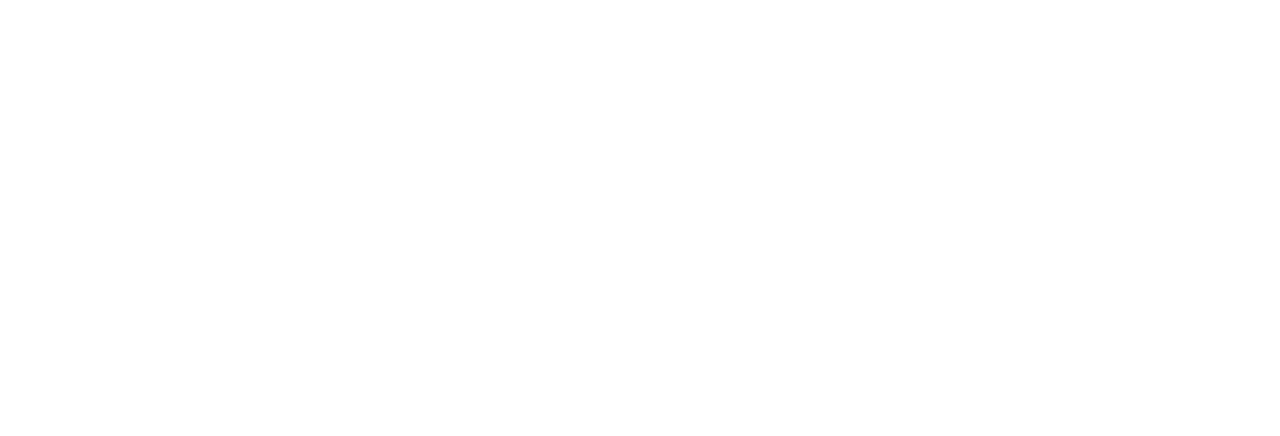
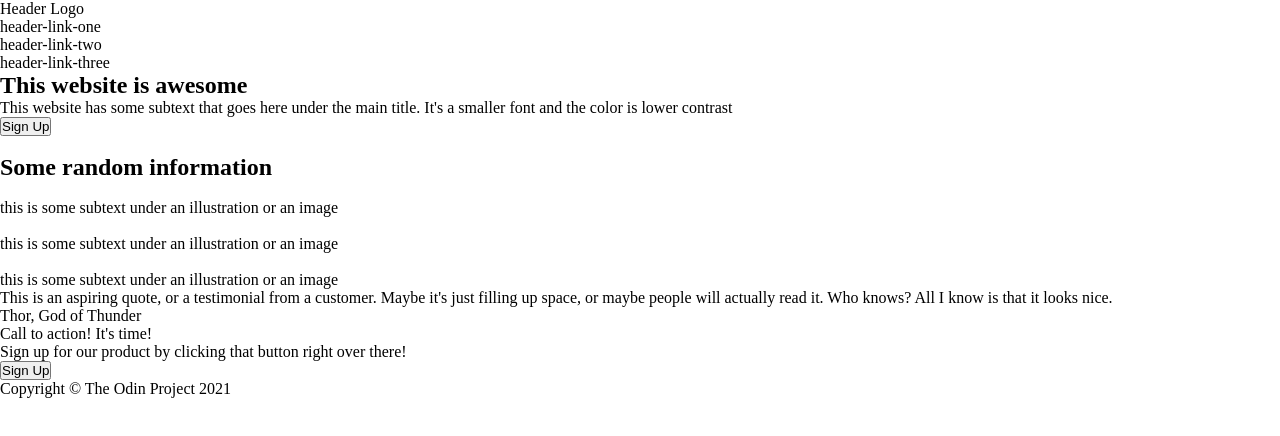
Before and after one commit to edu-klemos/odin-landing-page, a plain HTML site: page index.html in a window 1280 px wide. Drawn offline with Linux system fonts and the light colour scheme.

Commit message:
Add basic structure to the html page

```diff
--- a/index.html
+++ b/index.html
@@ -7,6 +7,73 @@
     <title>Landing Page</title>
 </head>
 <body>
+    <nav class="navbar">
+        <div class="container">
+            <div class="logo">Header Logo</div>
+            <div class="links">
+                <ul>
+                    <li>header-link-one</li>
+                    <li>header-link-two</li>
+                    <li>header-link-three</li>
+                </ul>
+            </div>
+        </div>
+    </nav>
+
+    <div class="header">
+        <div class="container"></div>
+        <div class="header-block">
+            <h2>This website is awesome</h2>
+            <p>This website has some subtext that goes here under the main title. It's a smaller font and the color is lower contrast</p>
+            <button>Sign Up</button>
+        </div>
+        <div class="header-image">
+            <img src="" alt="">
+        </div>
+    </div>
+
+    <div class="text-boxes">
+        <div class="container">
+            <h2>Some random information</h2>
+            <div class="boxes">
+                <div class="box">
+                    <img src="" alt="">
+                    <p>this is some subtext under an illustration or an image</p>
+                </div>
+                <div class="box">
+                    <img src="" alt="">
+                    <p>this is some subtext under an illustration or an image</p>
+                </div>
+                <div class="box">
+                    <img src="" alt="">
+                    <p>this is some subtext under an illustration or an image</p>
+                </div>
+            </div>
+        </div>
+    </div>
+
+    <div class="quote">
+        <div class="container">
+            <p>This is an aspiring quote, or a testimonial from a customer. Maybe it's just filling up space, or maybe people will actually read it. Who knows? All I know is that it looks nice.</p>
+            <p>Thor, God of Thunder</p>
+        </div>
+    </div>
+
+    <div class="cta">
+        <div class="container">
+            <div class="cta-text">
+                <p>Call to action! It's time!</p>
+                <p>Sign up for our product by clicking that button right over there!</p>
+            </div>
+            <button>Sign Up</button>
+        </div>
+    </div>
+
+    <footer>
+        <div class="container">
+            Copyright © The Odin Project 2021
+        </div>
+    </footer>
 
 </body>
 </html>
```
